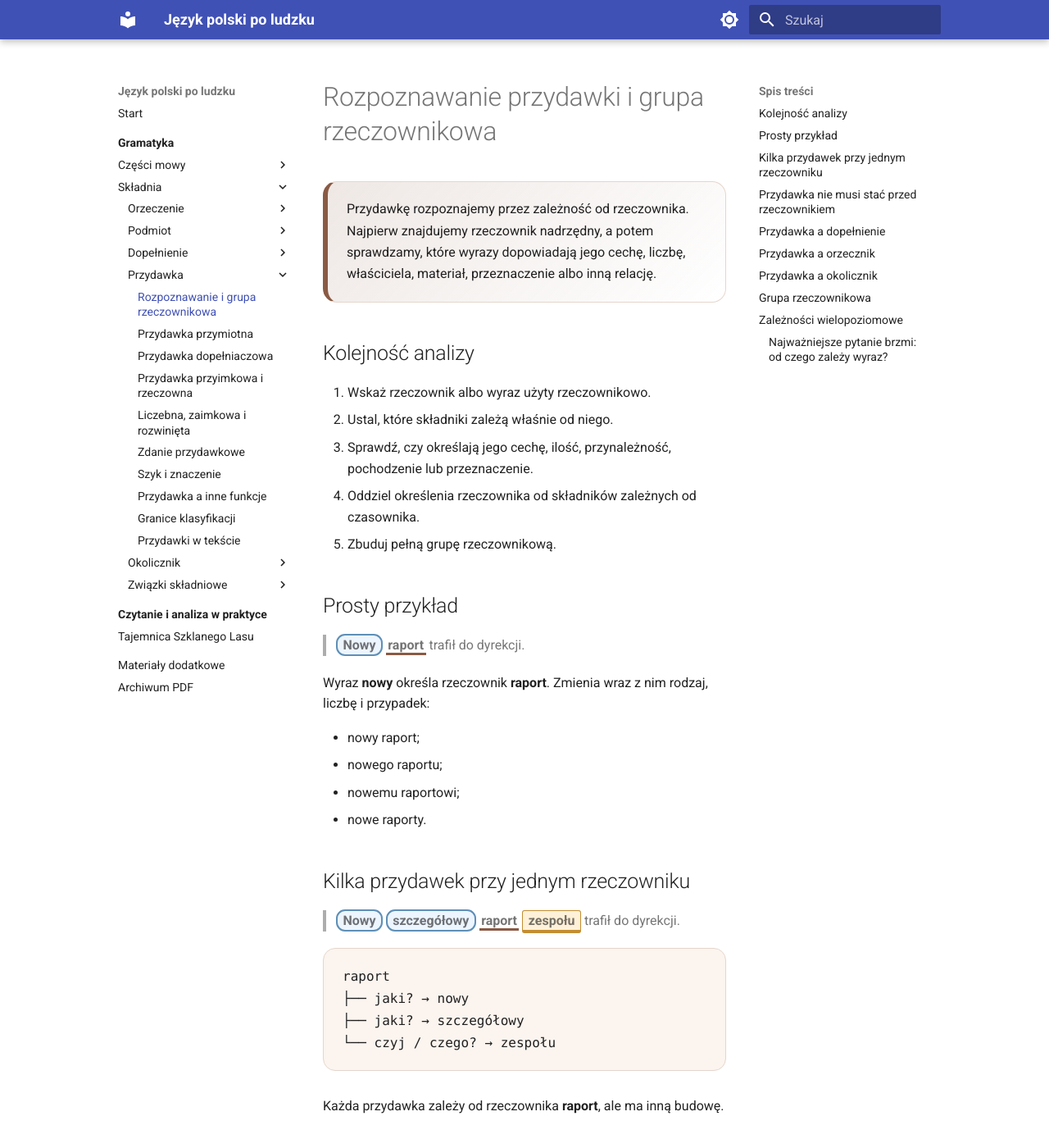
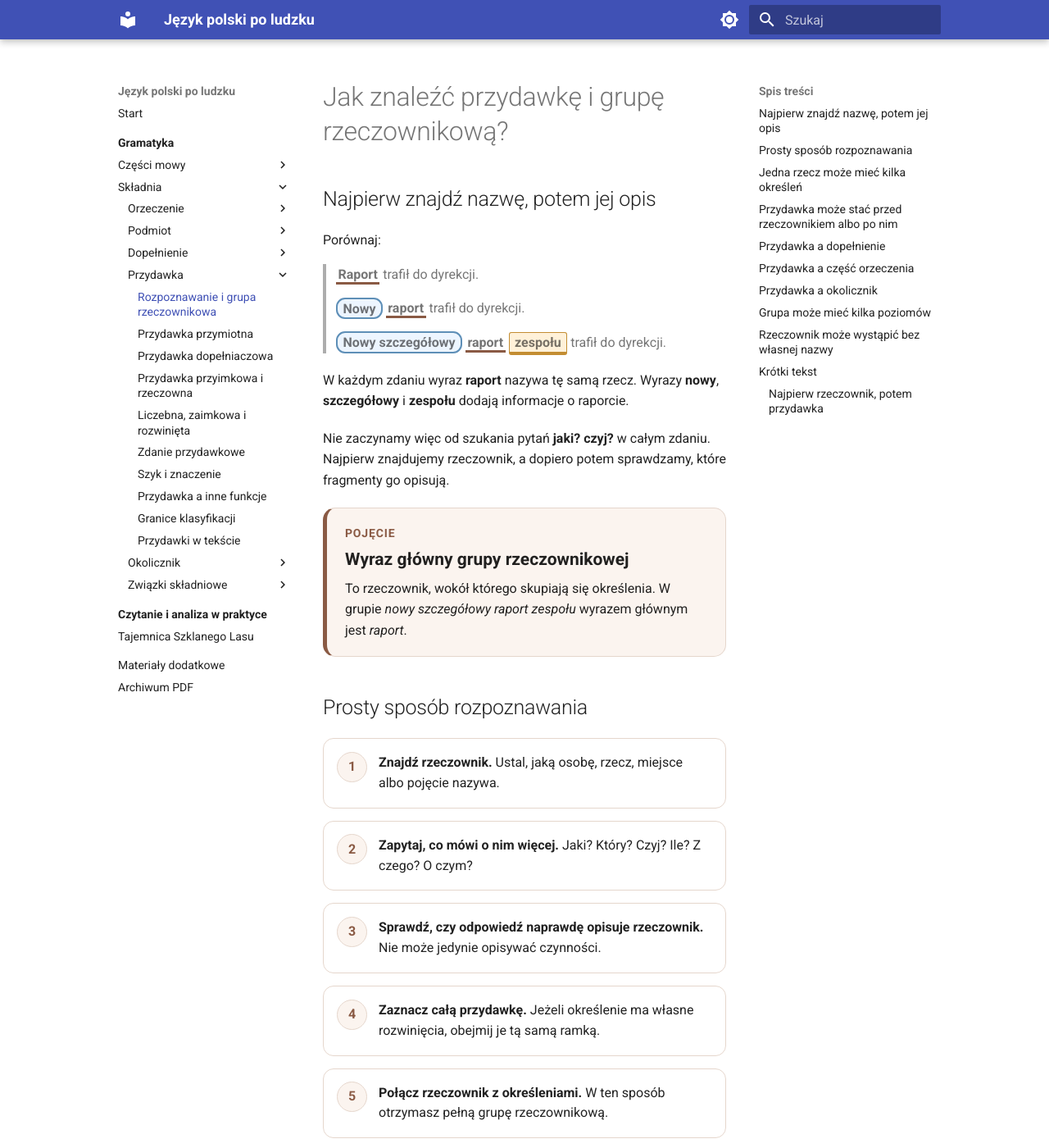
Before and after one commit to dchorazkiewicz/SP_JP, an MkDocs documentation site: the page built from docs/gramatyka/skladnia/przydawka/rozpoznawanie-i-grupa-rzeczownikowa.md, in a window 1280 px wide and 1400 px high. Shown: the whole window at 82% size. Built offline with MkDocs 1.6.1 and Material for MkDocs 9.7.7, drawn with Linux system fonts in a browser that asks for light colours; some of the changed text lies outside the part shown.

Commit message:
Przebuduj rozpoznawanie przydawki i grupy rzeczownikowej

```diff
--- a/docs/gramatyka/skladnia/przydawka/rozpoznawanie-i-grupa-rzeczownikowa.md
+++ b/docs/gramatyka/skladnia/przydawka/rozpoznawanie-i-grupa-rzeczownikowa.md
@@ -1,99 +1,163 @@
-# Rozpoznawanie przydawki i grupa rzeczownikowa
+# Jak znaleźć przydawkę i grupę rzeczownikową?
 
 <div class="attribute-lesson" markdown>
 
-<div class="attribute-lead">
-Przydawkę rozpoznajemy przez zależność od rzeczownika. Najpierw znajdujemy rzeczownik nadrzędny, a potem sprawdzamy, które wyrazy dopowiadają jego cechę, liczbę, właściciela, materiał, przeznaczenie albo inną relację.
-</div>
+## Najpierw znajdź nazwę, potem jej opis
 
-## Kolejność analizy
+Porównaj:
 
-1. Wskaż rzeczownik albo wyraz użyty rzeczownikowo.
-2. Ustal, które składniki zależą właśnie od niego.
-3. Sprawdź, czy określają jego cechę, ilość, przynależność, pochodzenie lub przeznaczenie.
-4. Oddziel określenia rzeczownika od składników zależnych od czasownika.
-5. Zbuduj pełną grupę rzeczownikową.
-
-## Prosty przykład
+> <span class="attribute-head">Raport</span> trafił do dyrekcji.
 
 > <span class="attribute-mark attribute-mark--adjective">Nowy</span> <span class="attribute-head">raport</span> trafił do dyrekcji.
 
-Wyraz **nowy** określa rzeczownik **raport**. Zmienia wraz z nim rodzaj, liczbę i przypadek:
+> <span class="attribute-mark attribute-mark--adjective">Nowy szczegółowy</span> <span class="attribute-head">raport</span> <span class="attribute-mark attribute-mark--genitive">zespołu</span> trafił do dyrekcji.
 
-- nowy raport;
-- nowego raportu;
-- nowemu raportowi;
-- nowe raporty.
+W każdym zdaniu wyraz **raport** nazywa tę samą rzecz. Wyrazy **nowy**, **szczegółowy** i **zespołu** dodają informacje o raporcie.
 
-## Kilka przydawek przy jednym rzeczowniku
+Nie zaczynamy więc od szukania pytań **jaki? czyj?** w całym zdaniu. Najpierw znajdujemy rzeczownik, a dopiero potem sprawdzamy, które fragmenty go opisują.
 
-> <span class="attribute-mark attribute-mark--adjective">Nowy</span> <span class="attribute-mark attribute-mark--adjective">szczegółowy</span> <span class="attribute-head">raport</span> <span class="attribute-mark attribute-mark--genitive">zespołu</span> trafił do dyrekcji.
+<div class="attribute-concept">
+  <span class="attribute-concept__label">Pojęcie</span>
+  <strong>Wyraz główny grupy rzeczownikowej</strong>
+  <p>To rzeczownik, wokół którego skupiają się określenia. W grupie <em>nowy szczegółowy raport zespołu</em> wyrazem głównym jest <em>raport</em>.</p>
+</div>
+
+## Prosty sposób rozpoznawania
+
+<div class="attribute-checklist">
+  <div><strong>Znajdź rzeczownik.</strong> Ustal, jaką osobę, rzecz, miejsce albo pojęcie nazywa.</div>
+  <div><strong>Zapytaj, co mówi o nim więcej.</strong> Jaki? Który? Czyj? Ile? Z czego? O czym?</div>
+  <div><strong>Sprawdź, czy odpowiedź naprawdę opisuje rzeczownik.</strong> Nie może jedynie opisywać czynności.</div>
+  <div><strong>Zaznacz całą przydawkę.</strong> Jeżeli określenie ma własne rozwinięcia, obejmij je tą samą ramką.</div>
+  <div><strong>Połącz rzeczownik z określeniami.</strong> W ten sposób otrzymasz pełną grupę rzeczownikową.</div>
+</div>
+
+## Jedna rzecz może mieć kilka określeń
+
+> <span class="attribute-mark attribute-mark--adjective">Nowy</span> <span class="attribute-mark attribute-mark--adjective">szczegółowy</span> <span class="attribute-head">raport</span> <span class="attribute-mark attribute-mark--genitive">zespołu</span> <span class="attribute-mark attribute-mark--prepositional">o stanie urządzeń</span> trafił do dyrekcji.
 
 <div class="attribute-tree">raport
 ├── jaki? → nowy
 ├── jaki? → szczegółowy
-└── czyj / czego? → zespołu</div>
+├── czyj? → zespołu
+└── o czym? → o stanie urządzeń</div>
 
-Każda przydawka zależy od rzeczownika **raport**, ale ma inną budowę.
+Wszystkie cztery przydawki opisują rzeczownik **raport**, ale każda dodaje inną informację.
 
-## Przydawka nie musi stać przed rzeczownikiem
+Cała grupa brzmi:
 
-> Raport <span class="attribute-mark attribute-mark--adjective">roczny</span> został opublikowany.
+> **nowy szczegółowy raport zespołu o stanie urządzeń**.
 
-> Budynek <span class="attribute-mark attribute-mark--prepositional">przy głównej ulicy</span> został odnowiony.
+<div class="attribute-checkpoint">
+  <div class="attribute-checkpoint__title">Ramka nie obejmuje rzeczownika</div>
+  <p>Kolorowe oznaczenie pokazuje przydawkę. Podkreślenie pokazuje wyraz główny. Cała grupa rzeczownikowa powstaje dopiero z połączenia obu części.</p>
+</div>
 
-> Dyrektor <span class="attribute-mark attribute-mark--noun">Kowalski</span> podpisał dokument.
+## Przydawka może stać przed rzeczownikiem albo po nim
 
-Pozycja po rzeczowniku jest częsta przy nazwach klasyfikujących, wyrażeniach przyimkowych i przydawkach rzeczownych.
+> <span class="attribute-mark attribute-mark--adjective">Nowy</span> <span class="attribute-head">raport</span> został opublikowany.
+
+> <span class="attribute-head">Raport</span> <span class="attribute-mark attribute-mark--adjective">roczny</span> został opublikowany.
+
+> <span class="attribute-head">Budynek</span> <span class="attribute-mark attribute-mark--prepositional">przy głównej ulicy</span> został odnowiony.
+
+> Profesor <span class="attribute-mark attribute-mark--noun">Nowak</span> rozpoczął wykład.
+
+Pozycja sama nie rozstrzyga funkcji. Przydawka może stać:
+
+- przed rzeczownikiem: **nowy raport**;
+- po rzeczowniku: **raport roczny**, **budynek przy ulicy**;
+- jako druga nazwa tej samej osoby lub rzeczy: **profesor Nowak**.
 
 ## Przydawka a dopełnienie
 
+Porównaj ten sam wyraz:
+
 <div class="attribute-comparison">
-  <div class="attribute-comparison-item"><span class="attribute-comparison-label">przydawka</span><p>Marta przeczytała <span class="attribute-head">raport</span> <span class="attribute-mark attribute-mark--genitive">zespołu</span>.</p><p>Forma <em>zespołu</em> zależy od rzeczownika <em>raport</em>.</p></div>
-  <div class="attribute-comparison-item"><span class="attribute-comparison-label">dopełnienie</span><p>Marta potrzebuje <strong>zespołu</strong>.</p><p>Forma <em>zespołu</em> zależy od czasownika <em>potrzebuje</em>.</p></div>
+  <div class="attribute-comparison-item"><span class="attribute-comparison-label">opisuje rzeczownik</span><p>Marta przeczytała <span class="attribute-head">raport</span> <span class="attribute-mark attribute-mark--genitive">zespołu</span>.</p><p><em>Zespołu</em> mówi, czyj był raport.</p></div>
+  <div class="attribute-comparison-item"><span class="attribute-comparison-label">uzupełnia czasownik</span><p>Marta potrzebuje <strong>zespołu</strong>.</p><p><em>Zespołu</em> mówi, kogo potrzebuje Marta.</p></div>
 </div>
 
-Ten sam przypadek nie oznacza tej samej funkcji.
+Forma **zespołu** jest w obu zdaniach taka sama. Zmienia się jednak wyraz, z którym jest związana:
 
-## Przydawka a orzecznik
+- **raport zespołu** — opis rzeczownika, więc przydawka;
+- **potrzebuje zespołu** — dopowiedzenie do czasownika, więc dopełnienie.
+
+## Przydawka a część orzeczenia
 
 <div class="attribute-comparison">
-  <div class="attribute-comparison-item"><span class="attribute-comparison-label">przydawka</span><p><span class="attribute-mark attribute-mark--adjective">Spokojna</span> Marta weszła do sali.</p></div>
-  <div class="attribute-comparison-item"><span class="attribute-comparison-label">orzecznik</span><p>Marta była <strong>spokojna</strong>.</p></div>
+  <div class="attribute-comparison-item"><span class="attribute-comparison-label">przydawka</span><p><span class="attribute-mark attribute-mark--adjective">Spokojna</span> <span class="attribute-head">kierowniczka</span> weszła do sali.</p><p>Wyraz <em>spokojna</em> opisuje rzeczownik <em>kierowniczka</em>.</p></div>
+  <div class="attribute-comparison-item"><span class="attribute-comparison-label">orzecznik</span><p>Kierowniczka była <strong>spokojna</strong>.</p><p>Wyraz <em>spokojna</em> razem z <em>była</em> mówi, jaka była kierowniczka.</p></div>
 </div>
 
-W pierwszym zdaniu przymiotnik należy do grupy rzeczownikowej. W drugim współtworzy orzeczenie imienne.
+W pierwszym zdaniu **spokojna kierowniczka** tworzy jedną grupę rzeczownikową. W drugim **była spokojna** tworzy orzeczenie imienne.
 
 ## Przydawka a okolicznik
 
-> Raport <span class="attribute-mark attribute-mark--prepositional">z poniedziałku</span> był niepełny. — przydawka określająca rzeczownik.
+> <span class="attribute-head">Raport</span> <span class="attribute-mark attribute-mark--prepositional">z poniedziałku</span> był niepełny.
 
-> Raport wysłano <strong>w poniedziałek</strong>. — okolicznik czasu zależny od orzeczenia.
+Wyrażenie **z poniedziałku** mówi, który raport mamy na myśli. Opisuje rzeczownik **raport**, więc jest przydawką.
 
-## Grupa rzeczownikowa
+> Raport wysłano **w poniedziałek**.
 
-> <span class="attribute-mark attribute-mark--adjective">Trzy nowe</span> <span class="attribute-head">urządzenia</span> <span class="attribute-mark attribute-mark--prepositional">z głównego laboratorium</span> przeszły test.
+Wyrażenie **w poniedziałek** mówi, kiedy wykonano czynność **wysłano**. Jest okolicznikiem czasu.
 
-Cała grupa rzeczownikowa brzmi:
+## Grupa może mieć kilka poziomów
 
-**trzy nowe urządzenia z głównego laboratorium**.
+> <span class="attribute-head">Raport</span> <span class="attribute-mark attribute-mark--genitive">kierownika działu sprzedaży</span> trafił do archiwum.
 
-Rdzeniem jest **urządzenia**, a pozostałe elementy je rozwijają.
+Na pierwszym poziomie pytamy:
 
-## Zależności wielopoziomowe
+> czyj raport? — kierownika.
 
-> Raport <span class="attribute-mark attribute-mark--genitive">kierownika działu sprzedaży</span> trafił do archiwum.
+Potem każdy kolejny rzeczownik może mieć własne określenie:
 
 <div class="attribute-tree">raport
 └── czyj? → kierownika
     └── czego? → działu
         └── czego? → sprzedaży</div>
 
-Nie wszystkie przydawki zależą bezpośrednio od pierwszego rzeczownika. Część tworzy kolejne piętra grupy.
+Wyraz **sprzedaży** nie opisuje bezpośrednio raportu. Opisuje **dział**, który z kolei opisuje **kierownika**, a dopiero cała grupa opisuje **raport**.
+
+Taką budowę można porównać do pudełek umieszczonych jedno w drugim.
+
+## Rzeczownik może wystąpić bez własnej nazwy
+
+> <span class="attribute-mark attribute-mark--adjective">Pierwszy</span> wszedł do sali.
+
+W tym zdaniu nie zapisaliśmy rzeczownika, ale z kontekstu możemy odtworzyć na przykład **pierwszy uczeń** albo **pierwszy zawodnik**. Wyraz **pierwszy** został użyty zamiast całej grupy rzeczownikowej.
+
+To przykład wyrazu **użytego rzeczownikowo**. Podczas zwykłej nauki przydawki najpierw analizujemy jednak zdania, w których rzeczownik jest zapisany wyraźnie.
+
+## Krótki tekst
+
+<div class="attribute-reading">
+  <div class="attribute-reading-header">
+    <h2>Nowy raport szkolnego zespołu</h2>
+    <p>Sprawdź, który rzeczownik jest wyrazem głównym każdej zaznaczonej grupy.</p>
+  </div>
+  <div class="attribute-reading-text" markdown>
+
+<span class="attribute-mark attribute-mark--adjective">Młody</span> <span class="attribute-head">zespół</span> <span class="attribute-mark attribute-mark--genitive">szkolnych badaczy</span> przygotował <span class="attribute-mark attribute-mark--adjective">dokładny</span> <span class="attribute-head">raport</span> <span class="attribute-mark attribute-mark--prepositional">o jakości wody</span>. <span class="attribute-head">Dokument</span> <span class="attribute-mark attribute-mark--genitive">uczniów</span> zawierał <span class="attribute-mark attribute-mark--adjective">trzy czytelne</span> <span class="attribute-head">tabele</span> oraz <span class="attribute-head">zdjęcia</span> <span class="attribute-mark attribute-mark--prepositional">z pobliskiej rzeki</span>. Dyrektorka przekazała raport nauczycielce <span class="attribute-mark attribute-mark--genitive">biologii</span>.
+
+  </div>
+</div>
+
+<div class="attribute-reading__commentary" markdown>
+<strong>Co pokazuje tekst?</strong>
+
+Wyrazy **zespół**, **raport**, **dokument**, **tabele** i **zdjęcia** są wyrazami głównymi swoich grup. Przydawki mogą stać przed nimi albo po nich. W grupie **młody zespół szkolnych badaczy** jedno określenie podaje cechę zespołu, a drugie wskazuje, z kogo zespół się składa.
+</div>
 
 <div class="attribute-summary">
-<h3>Najważniejsze pytanie brzmi: od czego zależy wyraz?</h3>
-Jeżeli składnik rozwija rzeczownik, jest przydawką. Jeżeli uzupełnia czasownik, może być dopełnieniem albo okolicznikiem.
+<h3>Najpierw rzeczownik, potem przydawka</h3>
+<ul>
+  <li>Znajdź rzeczownik będący wyrazem głównym grupy.</li>
+  <li>Sprawdź, które fragmenty opisują właśnie ten rzeczownik.</li>
+  <li>Zaznacz każdą przydawkę razem z jej własnymi rozwinięciami.</li>
+  <li>Nie rozpoznawaj funkcji po samym przypadku ani miejscu w zdaniu.</li>
+  <li>W długiej grupie ustalaj kolejne poziomy zależności.</li>
+</ul>
 </div>
 
 [Przejdź dalej: przydawka przymiotna](../przydawka-przymiotna/){ .md-button .md-button--primary }
```
